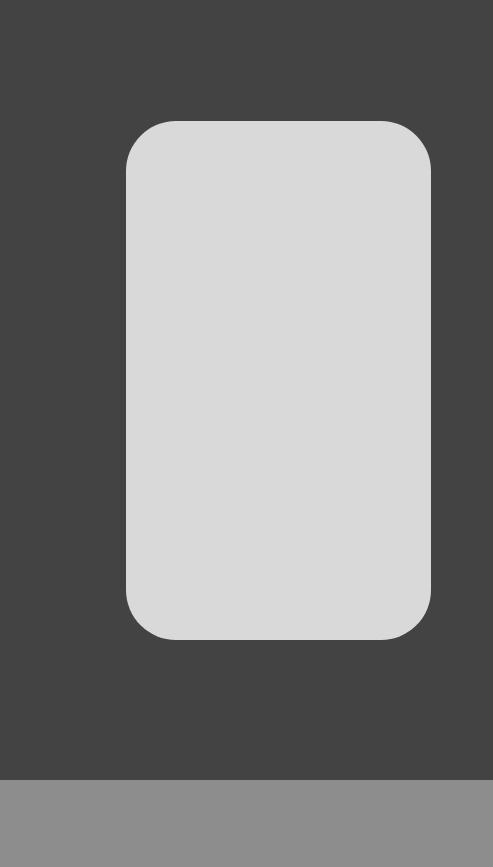
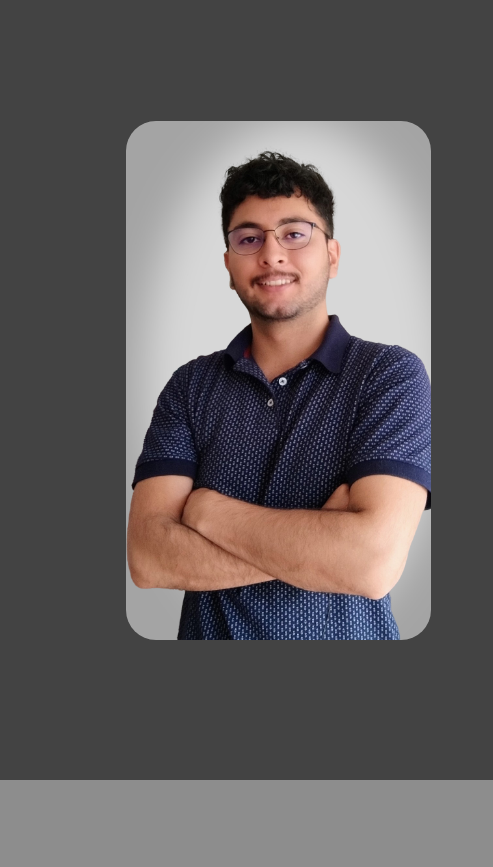
Before and after one commit to Santiago-Col/MiPagina, a plain HTML site: page index.html in a window 1280 px wide. Shown: the part 820-1687 px from the top of the page, 0-493 px from the left. Drawn offline with nearby package versions, Linux system fonts and the light colour scheme; a web font is replaced by a local one.

Commit message:
Actualizacion de documentos

```diff
--- a/css/style.css
+++ b/css/style.css
@@ -113,10 +113,15 @@ span{
     padding: 251px 126px;
 }
 .foto{
-    background-color: var(--color4);
-    border-radius: 50px;
     height: 519px;
     width: 422px;
+}
+.foto img{
+    border-radius: 30px;
+    width: 100%;
+    height: 100%;
+    object-fit: cover;
+    cursor: pointer;
 }
 .contenido{
     align-items: flex-start;
--- a/index.html
+++ b/index.html
@@ -41,7 +41,9 @@
         <!-- SECCION SOBRE MI -->
         <div id="sobremi" class="sobremi">
             <div class="box-sobremi">
-                <div class="foto"></div>
+                <div class="foto">
+                    <img src="img/FotoPagina.jpg" alt="FotoPerfil">
+                </div>
                 <div class="contenido">
                     <div class="sobre-m">SOBRE MÍ</div>
                     <p class="parrafo valid">
```
Also changed, not shown: img/FotoPagina.jpg (added), 1 other file.
